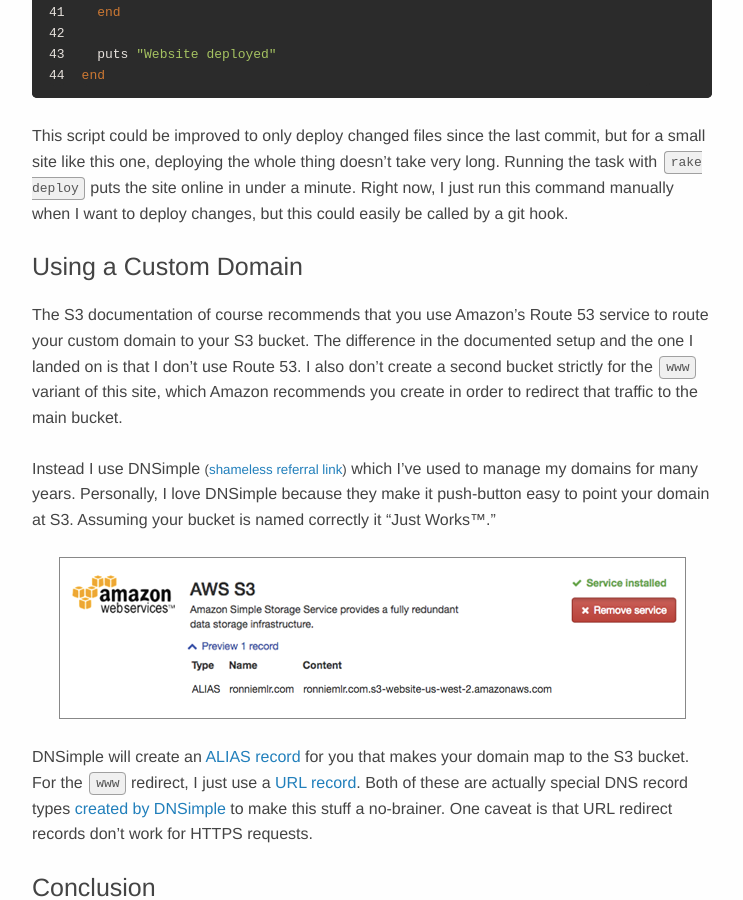
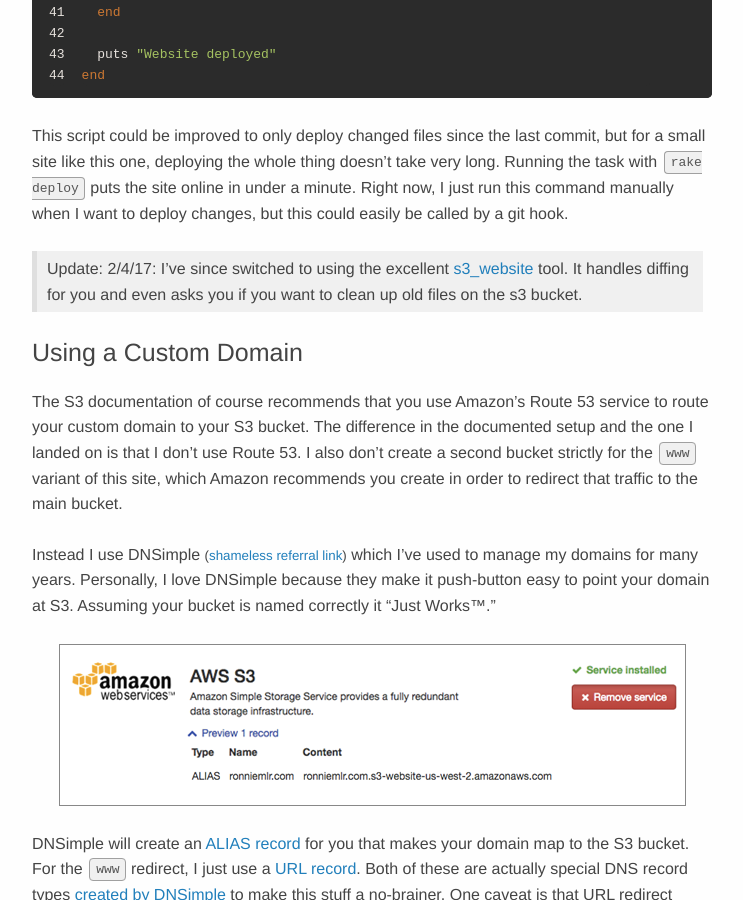
Before and after one commit to mlr/mlr.github.com, a Jekyll site: the page built from _posts/2016-05-19-static-website-hosting-on-amazon-s3.md, in a window 1280 px wide and 900 px high, scrolled down 4475 px. Shown: the whole window, without its empty margins (268-1011 px from the left). Built offline with Jekyll 4.4.1, drawn with Linux system fonts in a browser that asks for light colours; some web fonts are replaced.

Commit message:
Add note about s3_website tool to s3 post

```diff
--- a/_posts/2016-05-19-static-website-hosting-on-amazon-s3.md
+++ b/_posts/2016-05-19-static-website-hosting-on-amazon-s3.md
@@ -226,6 +226,10 @@
 under a minute. Right now, I just run this command manually when I want to deploy
 changes, but this could easily be called by a git hook.
 
+> Update: 2/4/17: I've since switched to using the excellent
+> [s3_website](https://github.com/laurilehmijoki/s3_website) tool.
+> It handles diffing for you and even asks you if you want to clean up old files on the s3 bucket.
+
 ## Using a Custom Domain
 
 The S3 documentation of course recommends that you use Amazon's Route 53 service
```
Also changed, not shown: 1 other file.
